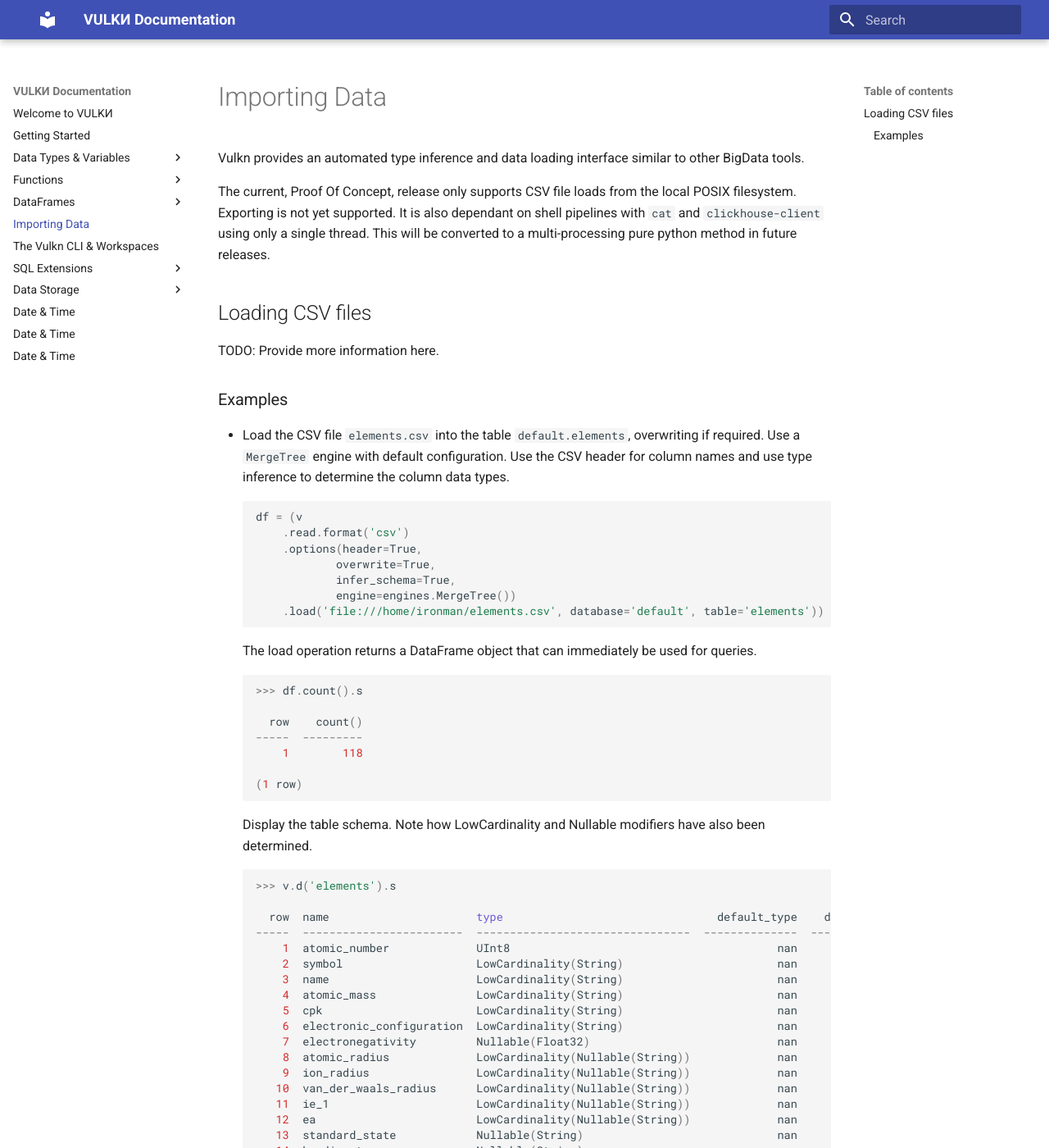
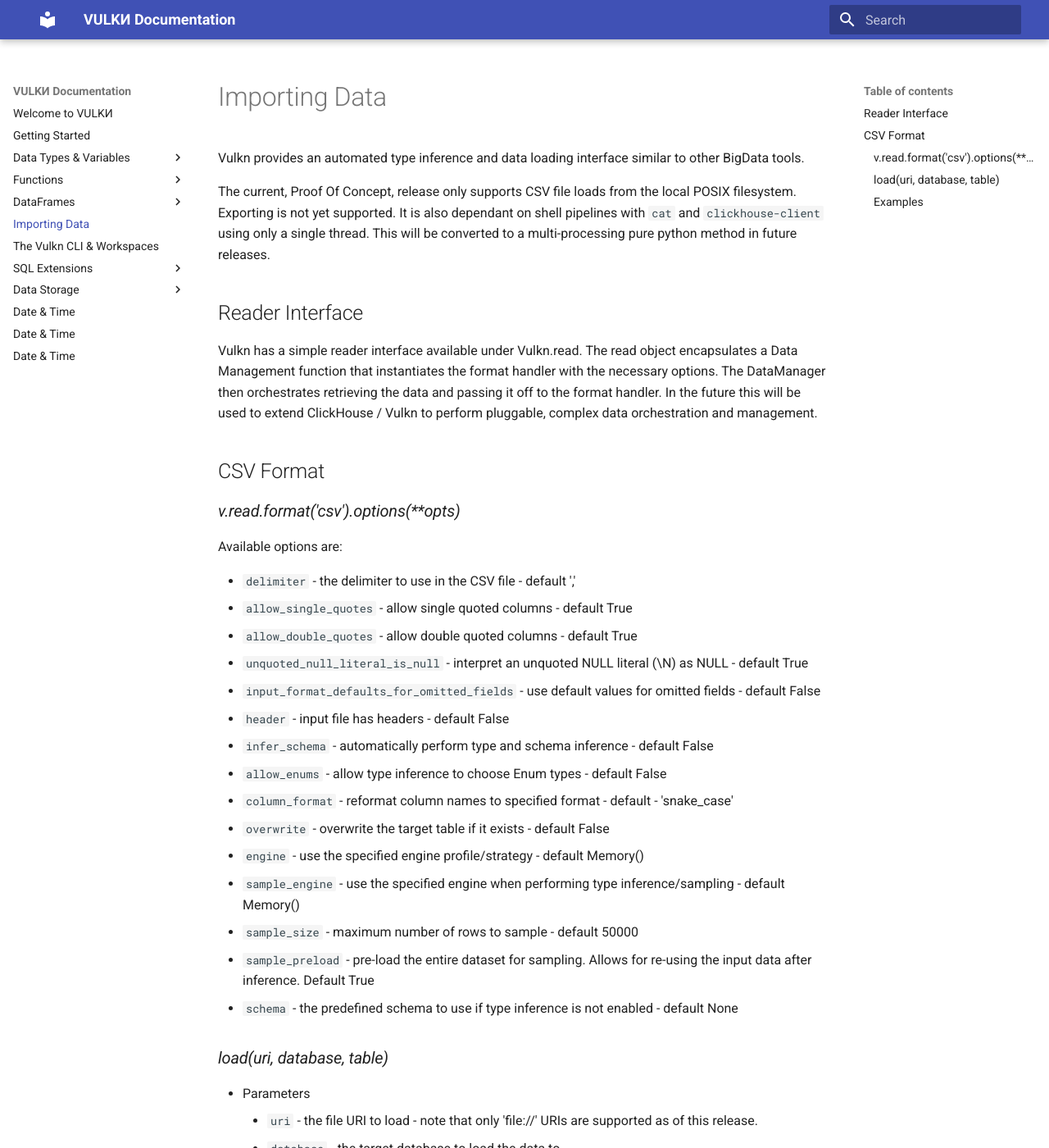
Before and after one commit to VulknData/vulkn, an MkDocs documentation site: the page built from docs/loading.md, in a window 1280 px wide and 1400 px high. Shown: the whole window at 82% size. Built offline with MkDocs 1.6.1 and Material for MkDocs 9.7.7, drawn with Linux system fonts in a browser that asks for light colours; some of the changed text lies outside the part shown.

Commit message:
Update info on loading to provide full CSV interface.

````diff
--- a/docs/loading.md
+++ b/docs/loading.md
@@ -5,9 +5,42 @@
 ```clickhouse-client``` using only a single thread. This will be converted to a multi-processing
 pure python method in future releases.
 
-## Loading CSV files
+## Reader Interface
 
-TODO: Provide more information here.
+Vulkn has a simple reader interface available under Vulkn.read. The read object encapsulates a
+Data Management function that instantiates the format handler with the necessary options. The
+DataManager then orchestrates retrieving the data and passing it off to the format handler. In the
+future this will be used to extend ClickHouse / Vulkn to perform pluggable, complex data orchestration
+and management.
+
+## CSV Format
+
+### *v.read.format('csv').options(\*\*opts)*
+
+Available options are:
+
+* ```delimiter``` - the delimiter to use in the CSV file - default ','
+* ```allow_single_quotes``` - allow single quoted columns - default True
+* ```allow_double_quotes``` - allow double quoted columns - default True
+* ```unquoted_null_literal_is_null``` - interpret an unquoted NULL literal (\N) as NULL - default True
+* ```input_format_defaults_for_omitted_fields``` - use default values for omitted fields - default False
+* ```header``` - input file has headers - default False
+* ```infer_schema``` - automatically perform type and schema inference - default False
+* ```allow_enums``` - allow type inference to choose Enum types - default False
+* ```column_format``` - reformat column names to specified format - default - 'snake_case'
+* ```overwrite``` - overwrite the target table if it exists - default False
+* ```engine``` - use the specified engine profile/strategy - default Memory()
+* ```sample_engine``` - use the specified engine when performing type inference/sampling - default Memory()
+* ```sample_size``` - maximum number of rows to sample - default 50000
+* ```sample_preload``` - pre-load the entire dataset for sampling. Allows for re-using the input data after inference. Default True
+* ```schema``` - the predefined schema to use if type inference is not enabled - default None
+
+### *load(uri, database, table)*
+
+* Parameters
+    * ```uri``` - the file URI to load - note that only 'file://' URIs are supported as of this release.
+    * ```database``` - the target database to load the data to
+    * ```table``` - the target table to load the data to
 
 ### Examples
 
````
